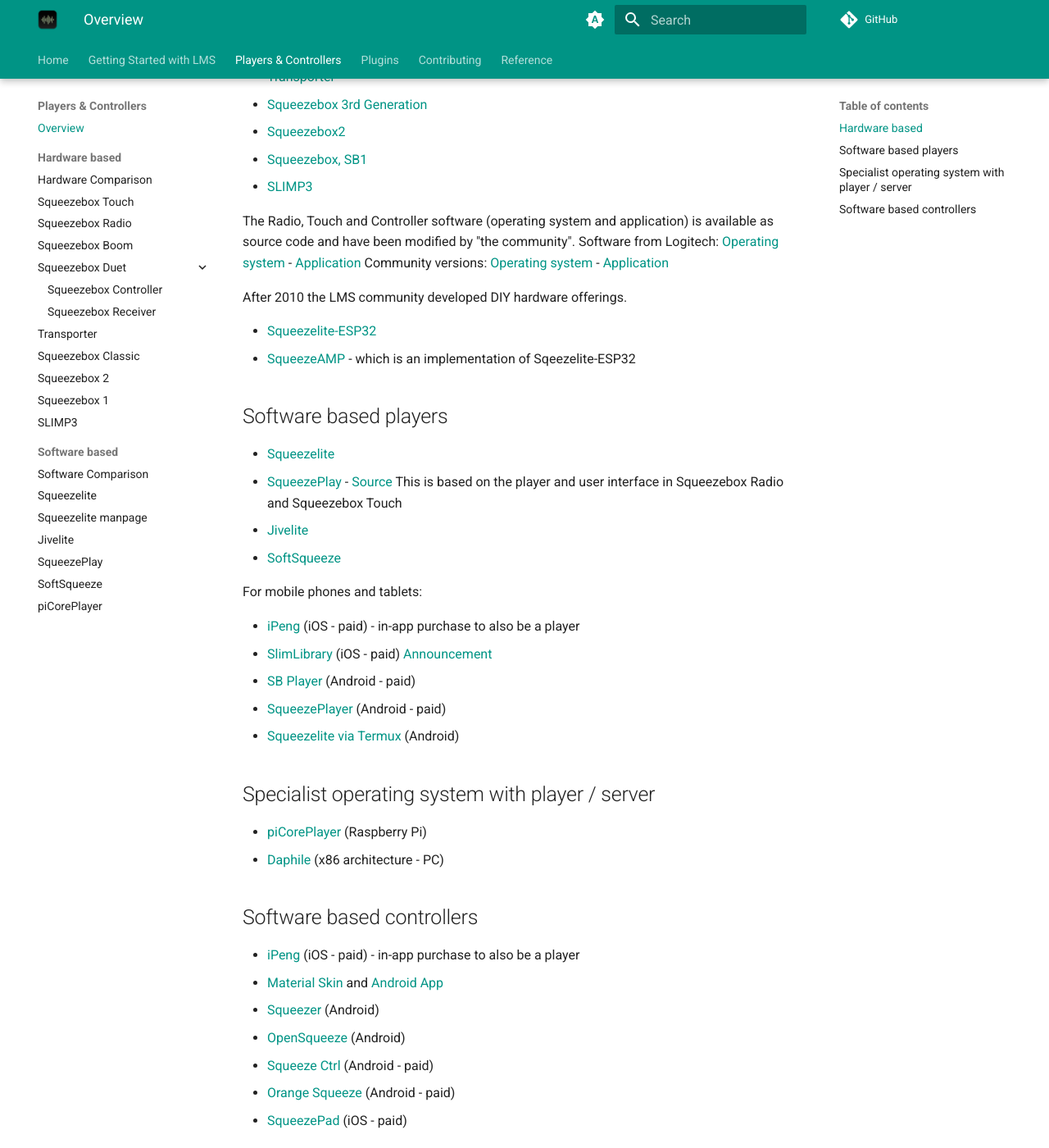
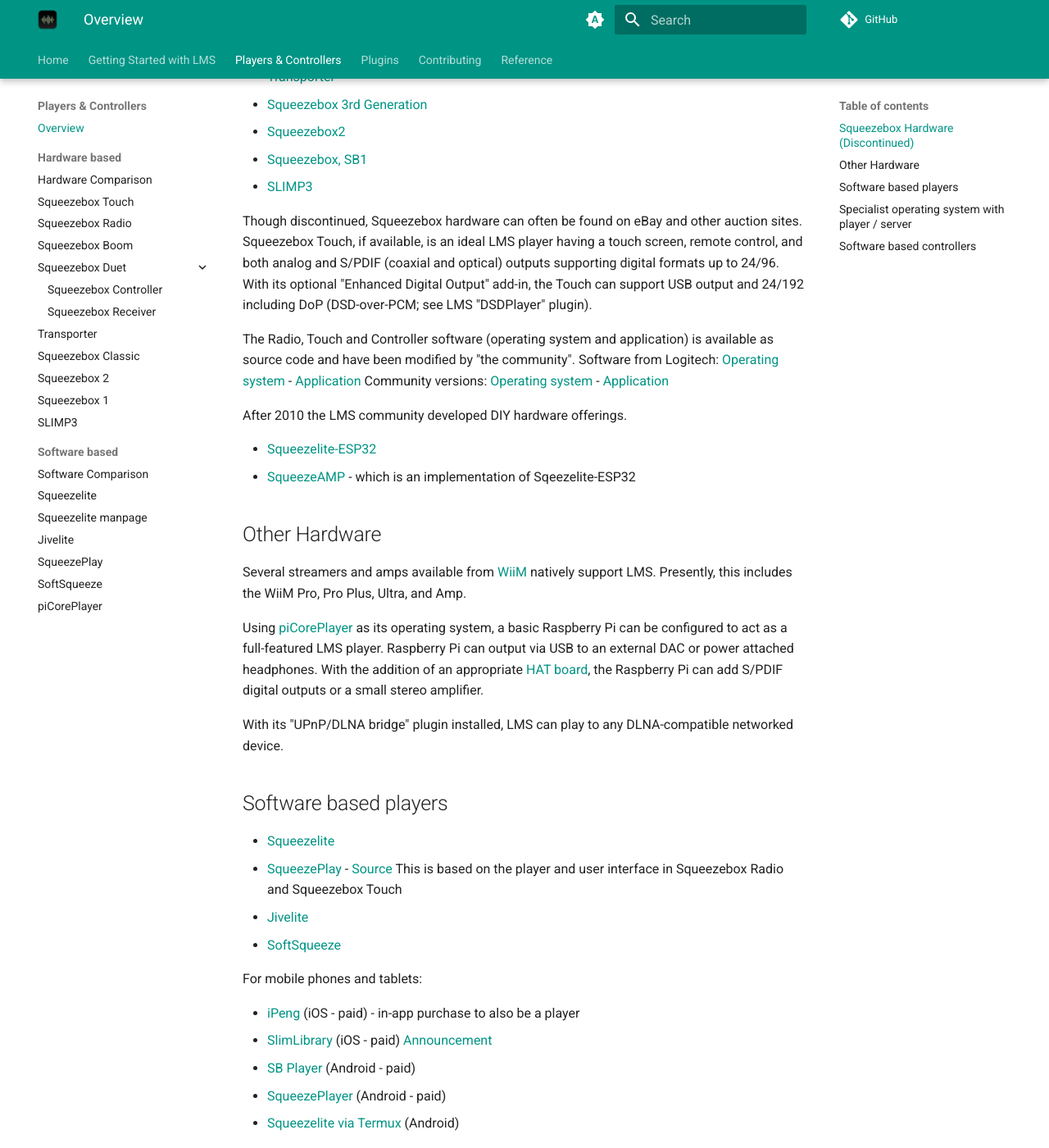
Before and after one commit to LMS-Community/lms-community.github.io, an MkDocs documentation site: the page built from docs/players-and-controllers/index.md, in a window 1280 px wide and 1400 px high, scrolled down 684 px. Shown: the whole window at 82% size. Built offline with MkDocs 1.6.1 and Material for MkDocs 9.7.7, drawn with Linux system fonts in a browser that asks for light colours; a script that is not in the unit is left out; plug-ins that fetch from the network failed and are left out; comment, search, counter and statistics services are not loaded; some of the changed text lies outside the part shown.

Commit message:
Update index.md
Added information about WiiM hardware players. They are LMS-compatible out-of-the-box and it's important the community support them.

Also included the idea of getting a Touch (or Radio) off eBay or using an RPi as a player which was already mentioned but not explained.

Please edit this however you see fit. The main point is to let people know there are viable hardware options out there as this can be a point of resistance for many.

```diff
--- a/docs/players-and-controllers/index.md
+++ b/docs/players-and-controllers/index.md
@@ -3,7 +3,7 @@
 title: Overview
 ---
 
-## Hardware based
+## Squeezebox Hardware (Discontinued)
 
 Between 2001 and 2010 Logitech (and its predecessor Slim Devices) released a series of network music players. The lineup consisted of the Squeezebox Classic, an all-in-one Squeezebox Boom, the dual unit Squeezebox Duet, the audiophile grade Transporter, the small and optionally battery powered Squeezebox Radio, and the newest of the bunch, the Squeezebox Touch.
 
@@ -22,6 +22,8 @@
 - [Squeezebox, SB1](squeezebox1.md)
 - [SLIMP3](SLIMP3.md)
 
+Though discontinued, Squeezebox hardware can often be found on eBay and other auction sites. Squeezebox Touch, if available, is an ideal LMS player having a touch screen, remote control, and both analog and S/PDIF (coaxial and optical) outputs supporting digital formats up to 24/96. With its optional "Enhanced Digital Output" add-in, the Touch can support USB output and 24/192 including DoP (DSD-over-PCM; see LMS "DSDPlayer" plugin).
+
 The Radio, Touch and Controller software (operating system and application) is available as source code and have been modified by "the community".
 Software from Logitech: [Operating system](https://github.com/LMS-Community/squeezeos) - [Application](https://github.com/LMS-Community/squeezeplay)
 Community versions: [Operating system](https://github.com/ralph-irving/squeezeos)  - [Application](https://github.com/ralph-irving/squeezeos-squeezeplay)
@@ -30,6 +32,14 @@
 
 - [Squeezelite-ESP32](https://github.com/sle118/squeezelite-esp32)
 - [SqueezeAMP](https://github.com/philippe44/SqueezeAMP) - which is an implementation of Sqeezelite-ESP32
+
+## Other Hardware
+
+Several streamers and amps available from [WiiM](https://www.wiimhome.com/) natively support LMS. Presently, this includes the WiiM Pro, Pro Plus, Ultra, and Amp.
+
+Using [piCorePlayer](https://www.picoreplayer.org/) as its operating system, a basic Raspberry Pi can be configured to act as a full-featured LMS player. Raspberry Pi can output via USB to an external DAC or power attached headphones. With the addition of an appropriate [HAT board](https://www.raspberrypi.com/news/introducing-raspberry-pi-hats/), the Raspberry Pi can add S/PDIF digital outputs or a small stereo amplifier.
+
+With its "UPnP/DLNA bridge" plugin installed, LMS can play to any DLNA-compatible networked device.
 
 ## Software based players
 
```
